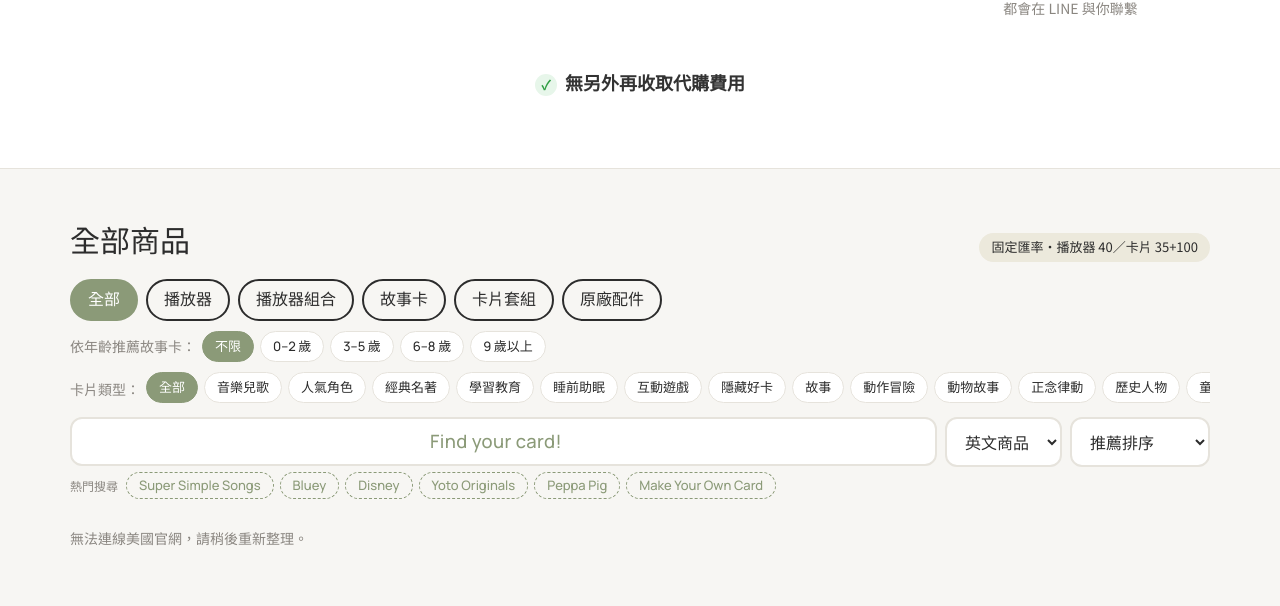
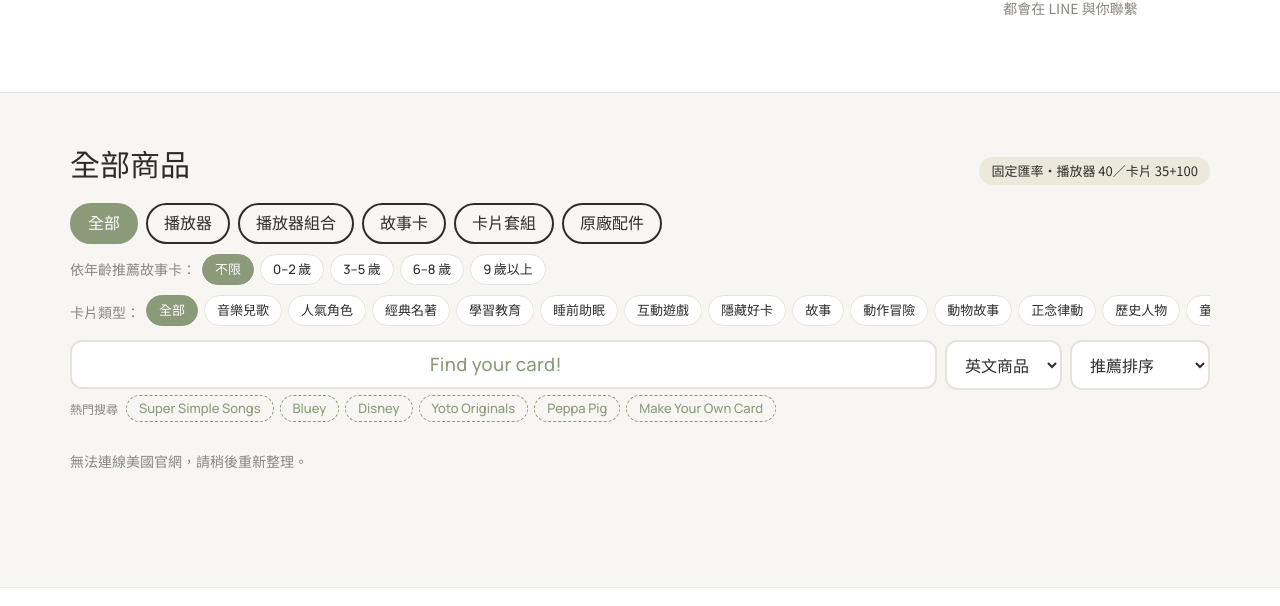
Before and after one commit to Caffrey517/shop_yt, a website: page public/index.html in a window 1280 px wide. Shown: the part 1204-1810 px from the top of the page. Drawn offline with nearby package versions, Linux system fonts and the light colour scheme; no server answers.

Commit message:
Remove the no-extra-fee line under the order steps.
The four order steps stay, and that note is no longer shown.

Co-authored-by: Caffrey517 <Caffrey517@users.noreply.github.com>

```diff
--- a/public/index.html
+++ b/public/index.html
@@ -99,9 +99,6 @@
           <p>傳送訂單編號，<br>後續付款確認、<br>採購進度與到貨通知<br>都會在 LINE 與你聯繫</p>
         </li>
       </ol>
-      <div class="fee-note">
-        <p><span class="fee-check" aria-hidden="true">✓</span>無另外再收取代購費用</p>
-      </div>
     </div>
   </section>
 
```
